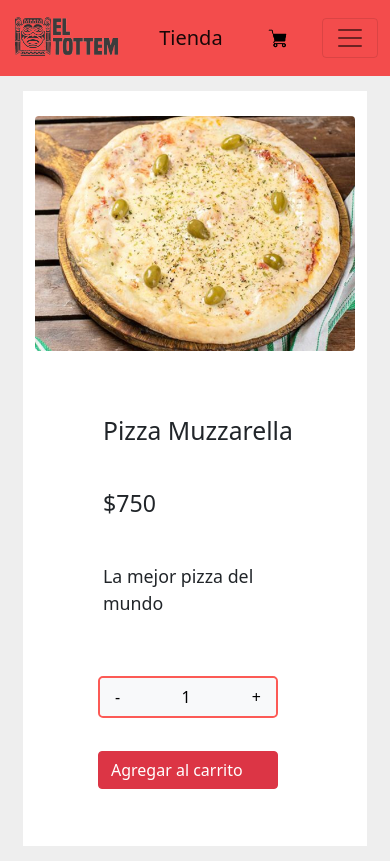
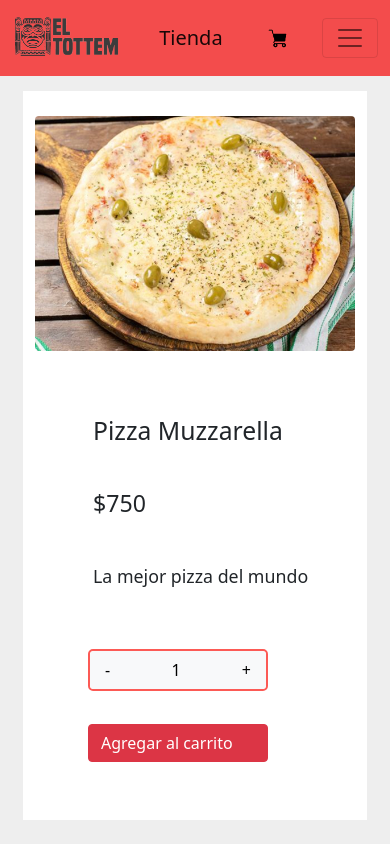
Before and after one commit to solnoguera/eltottem-ecommerce-soln, a React (Create React App) app: page /item/000 in a window 390 px wide. Built offline with nearby package versions, Linux system fonts and the light colour scheme.

Commit message:
haciendo responsive el cart

```diff
--- a/src/components/Cart/Cart.jsx
+++ b/src/components/Cart/Cart.jsx
@@ -24,7 +24,7 @@ export default function Cart() {
               cart.map(item => <CartItem product={item.product} quantity={item.quantity} key={item.product.id}/>)
             }
 
-            <Button variant='danger' onClick={()=>cleanCart()} style={{margin:'2% 5%'}}>
+            <Button variant='danger' onClick={()=>cleanCart()} style={{margin:'3% 5%'}}>
               Vaciar Carrito
             </Button>
             <h3 style={{margin:'2% 5%'}}>Total: ${totalPrice()}</h3>
--- a/src/components/CartItem/CartItem.jsx
+++ b/src/components/CartItem/CartItem.jsx
@@ -9,19 +9,21 @@ export default function CartItem({product, quantity}) {
 
   return (
     <div className='item'>
-        <img src={product.image} alt="producto" width="30%" height="15%" />
+        <img src={product.image} alt="producto" width="30%" height="15%"/>
 
         <div style={{marginLeft:'40px'}}>
           <h4>{product.title}</h4>
           <p>${product.price} - Cantidad: {quantity}</p>
+          <div >
             <ButtonGroup>
               <Button variant='danger' onClick={()=>oneItemLess(product.id)}> - </Button>
               <Button variant='danger' onClick={()=>oneItemMore(product.id)}> + </Button>
             </ButtonGroup>
-          <Button variant='danger' onClick={()=>deleteFromCart(product.id)} style={{marginLeft:'20px'}}>
+            <Button variant='danger' onClick={()=>deleteFromCart(product.id)} style={{marginTop:'15px', display:'block'}}>
               Eliminar
             </Button>
           </div>
         </div>
+    </div>
   );
 };
--- a/src/components/ItemDetail/ItemDetail.css
+++ b/src/components/ItemDetail/ItemDetail.css
@@ -8,7 +8,7 @@
     margin: 4% 3%;
 }
 .col-details{
-    padding-left: 40px;
+    padding-left: 30px;
     padding-bottom: 40px;
 }
 
```
Lines whose indentation alone changed are shown as unchanged.
